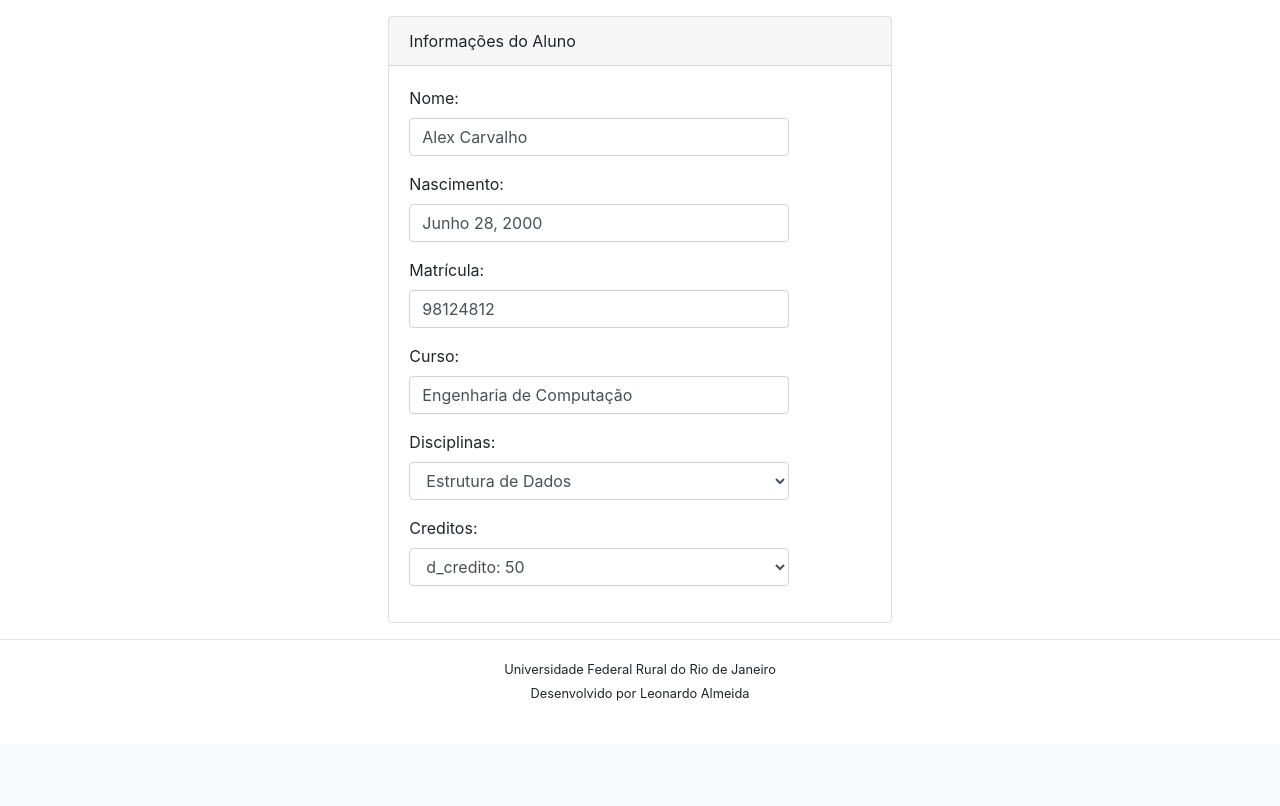
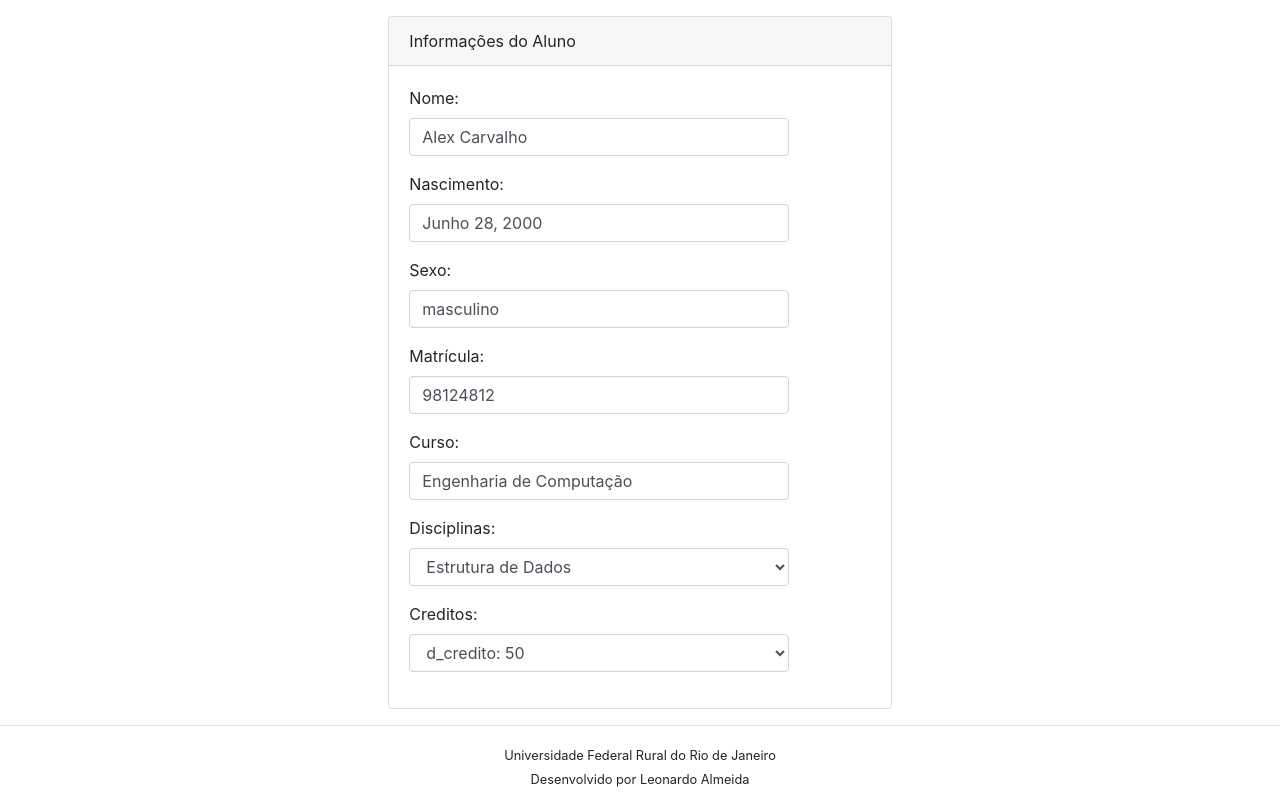
Before and after one commit to argos0676/DRCA_Django, a Django app: page /user/2/ in a window 1280 px wide. Shown: the part 56-862 px from the top of the page. Before the commit the page ends 757 px from the top, so only its background shows below. Run offline with Django 3.2, Linux system fonts and the light colour scheme; data comes from the database, SQL or seed files in the repository; both versions use the stored data as it was after the commit; parts of the project's set-up code (start-up, migrations or seed data) failed here and were passed over; some libraries are stand-ins or nearby versions.

Commit message:
sexo Aluno

```diff
--- a/core/models.py
+++ b/core/models.py
@@ -1,6 +1,5 @@
 # -*- coding: utf-8 -*-
 from django.db import models
-from django.utils.encoding import smart_text
 import datetime
 
 class Credito(models.Model):
@@ -10,20 +9,20 @@ class Credito(models.Model):
     a_credito_l = models.IntegerField()
 
     def __str__(self):
-        return smart_text(self.d_credito)
+        return self.d_credito
 
 class Departamento(models.Model):
     nome = models.CharField(max_length=30)
 
     def __str__(self):
-        return smart_text(self.nome)
+        return self.nome
 
 class Professor(models.Model):
     nome = models.CharField(max_length=30)
     departamento = models.ForeignKey(Departamento, null=True)
 
     def __str__(self):
-        return smart_text(self.nome)
+        return self.nome
 
 class Secretaria(models.Model):
     nome = models.CharField(max_length=30)
@@ -31,14 +30,14 @@ class Secretaria(models.Model):
     departamento = models.ForeignKey(Departamento, null=True)
 
     def __str__(self):
-        return smart_text(self.nome)
+        return self.nome
 
 class Curso(models.Model):
     nome = models.CharField(max_length=30)
     secretaria = models.ForeignKey(Secretaria, null=True)
 
     def __str__(self):
-        return smart_text(self.nome)
+        return self.nome
 
 class Disciplina(models.Model):
     nome = models.CharField(max_length=30)
@@ -51,15 +50,22 @@ class Disciplina(models.Model):
     professor = models.ForeignKey(Professor,null=True)
 
     def __str__(self):
-        return smart_text(self.nome)
+        return self.nome
 
 class Aluno(models.Model):
+
+    SEXO_CHOICES = (
+        (u'masculino',u'Masculino'),
+        (u'feminino',u'Feminino'),
+        )
+
     nome = models.CharField(max_length=30)
     matricula = models.IntegerField()
     nascimento = models.DateField(default=datetime.date.today)
     curso = models.ForeignKey(Curso)
-    credito = models.ForeignKey(Credito)
+    sexo = models.CharField(max_length = 50, choices = SEXO_CHOICES)
+    credito = models.ForeignKey(Credito,on_delete=models.CASCADE)
     disciplinas = models.ManyToManyField(Disciplina,blank=True)
 
     def __str__(self):
-        return smart_text(self.nome)
+        return self.nome
--- a/core/templates/alunoInfo.html
+++ b/core/templates/alunoInfo.html
@@ -13,6 +13,12 @@
 				<div class="form-group col-md-10">
 					<label for="usr">Nascimento:</label>
 					<input type="text" class="form-control" id="usr" value="{{al.nascimento}}" disabled style="background-color:white">
+				</div>
+			</div>
+			<div class="row">
+				<div class="form-group col-md-10">
+					<label for="usr">Sexo:</label>
+					<input type="text" class="form-control" id="usr" value="{{al.sexo}}" disabled style="background-color:white">
 				</div>
 			</div>
 			<div class="row">
--- a/core/templates/alunos.html
+++ b/core/templates/alunos.html
@@ -11,8 +11,8 @@
 			</span>
 		</form>
 	</div>
-	<div class="col-md-4"></div>
-	<div class="col-md-4 mt-5">
+	<div class="col-md-3"></div>
+	<div class="col-md-5 mt-5">
 		<div class="ml-4 mt-3">
 			<small class="font-weight-light">Exportar para Excel: </small>
 			<a href="/excel" style="color:green">
@@ -30,7 +30,6 @@
 						<tr>
 							<th>Matricula</th>
 							<th>Nome</th>
-							<th>Data Nascimento</th>
 							<th>Curso</th>
 							<th>Info</th>
 							<th>Imprimir</th>
@@ -41,7 +40,6 @@
 						<tr>
 							<th>{{aluno.matricula}}</th>
 							<th>{{aluno.nome}}</th>
-							<th>{{aluno.nascimento}}</th>
 							<th>{{aluno.curso.nome}}</th>
 							<th>
 								<a href="{% url 'aluno_url' aluno.id %}">
--- a/core/views.py
+++ b/core/views.py
@@ -111,7 +111,7 @@ def excel(request):
     worksheet = workbook.add_worksheet("Alunos") #add nova planilha
     alunos = Aluno.objects.all()
     bold = workbook.add_format({'bold': True}) #negrito
-    columns = ["Id", "Matricula","Nome", "Data de Nascimento", "Curso"]
+    columns = ["Id", "Matricula","Nome", "Data de Nascimento", "Sexo", "Curso"]
 
     row = 0
     for i,elem in enumerate(columns):
@@ -124,12 +124,12 @@ def excel(request):
     # Now fill other rows with columns
     for a in alunos:
         date = datetime.strptime(a.nascimento.__str__(), "%Y-%m-%d")
-
         worksheet.write_number(row, col, a.id)
         worksheet.write_number(row, col+1, a.matricula)
         worksheet.write_string(row, col+2, a.nome)
         worksheet.write_datetime(row, col+3, date, date_format)
-        worksheet.write_string(row, col+4, a.curso.nome)
+        worksheet.write_string(row, col+4, a.sexo)
+        worksheet.write_string(row, col+5, a.curso.nome)
         row += 1
 
     # Close workbook for building file
```
Also changed, not shown: core/migrations/0007_aluno_sexo.py (added), db.sqlite3.
